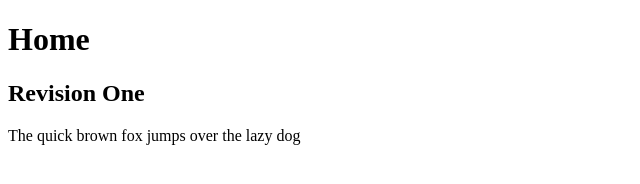
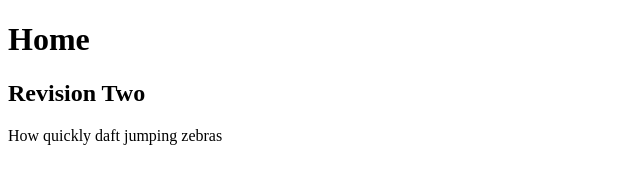
Before and after one commit to fantom-exe/CS240-HW1, a plain HTML site: page index.html in a window 1280 px wide. Shown: the whole page, without its empty margins (0-640 px from the left). Drawn offline with Linux system fonts and the light colour scheme.

Commit message:
revision two

```diff
--- a/index.html
+++ b/index.html
@@ -7,8 +7,8 @@
 <body>
 
     <h1>Home</h1>
-    <h2>Revision One</h2>
-    <p>The quick brown fox jumps over the lazy dog</p>
+    <h2>Revision Two</h2>
+    <p>How quickly daft jumping zebras</p>
 
 </body>
 </html>
```
